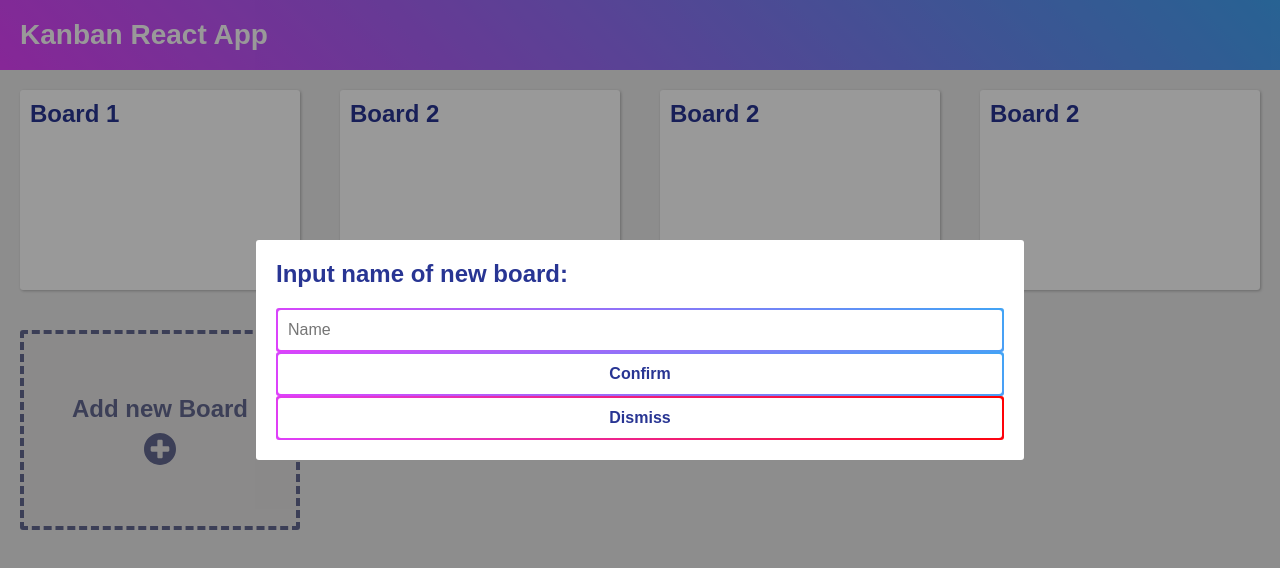
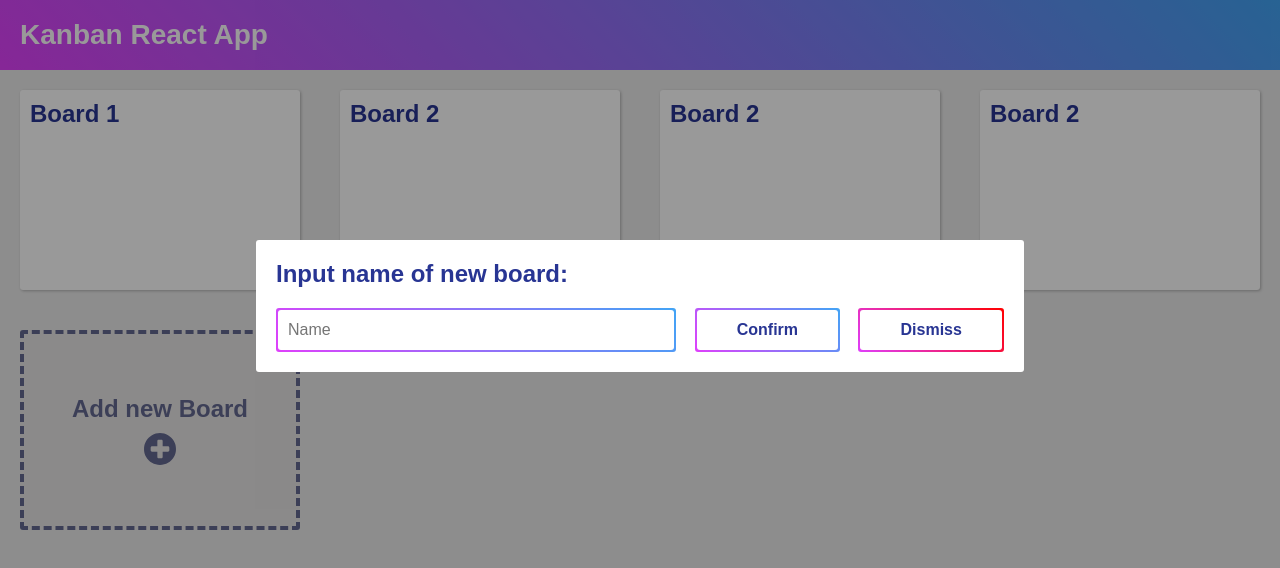
Before and after one commit to romankrru/kanban-app, a React app: page /add-new-board in a window 1280 px wide. Shown: the top 568 px of the page. Built offline with nearby package versions, Linux system fonts and the light colour scheme.

Commit message:
Add controls wrapper

```diff
--- a/src/containers/BoardsList/AddNewBoard/AddNewBoard.css
+++ b/src/containers/BoardsList/AddNewBoard/AddNewBoard.css
@@ -1,8 +1,21 @@
 .AddNewBoard {
   padding: 20px;
+}
+
+.AddNewBoard__input {
+  width: 55%;
+}
+
+.AddNewBoard__button {
+  width: 20%;
 }
 
 .Title {
   margin-top: 0;
   color: #283593;
 }
+
+.ControlsWrapper {
+  display: flex;
+  justify-content: space-between;
+}
--- a/src/containers/BoardsList/AddNewBoard/AddNewBoard.js
+++ b/src/containers/BoardsList/AddNewBoard/AddNewBoard.js
@@ -25,13 +25,26 @@ class AddNewBoard extends Component {
       <Modal show={true} onBackdropClick={this.onClose}>
         <div className={styles.AddNewBoard}>
           <h2 className={styles.Title}>Input name of new board:</h2>
-          <TextInput
-            value={this.state.newBoardName}
-            onChange={this.onInputeChange}
-            placeholder='Name'
-          />
-          <Button>Confirm</Button>
-          <Button btnType="warning">Dismiss</Button>
+          <div className={styles.ControlsWrapper}>
+            <TextInput
+              className={styles['AddNewBoard__input']}
+              value={this.state.newBoardName}
+              onChange={this.onInputeChange}
+              placeholder='Name'
+            />
+            <Button
+              className={styles["AddNewBoard__button"]}
+            >
+              Confirm
+            </Button>
+            <Button
+              className={styles["AddNewBoard__button"]}
+              btnType="warning"
+              onClick={this.onClose}
+            >
+              Dismiss
+            </Button>
+          </div>
         </div>
       </Modal>
     );
```
